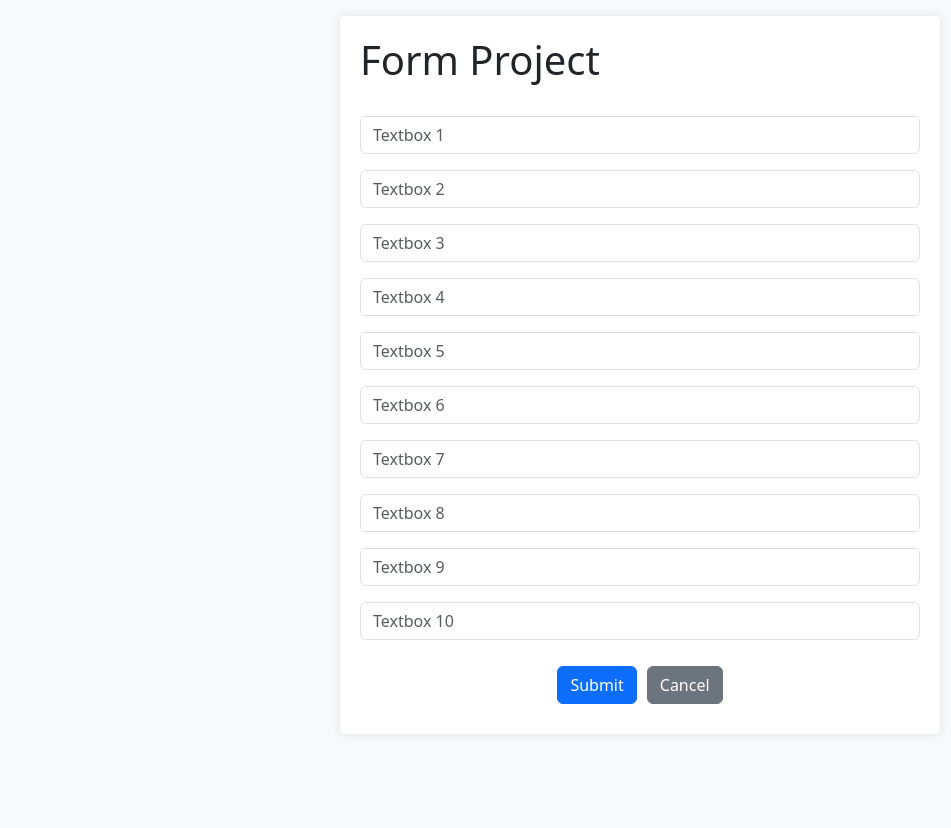
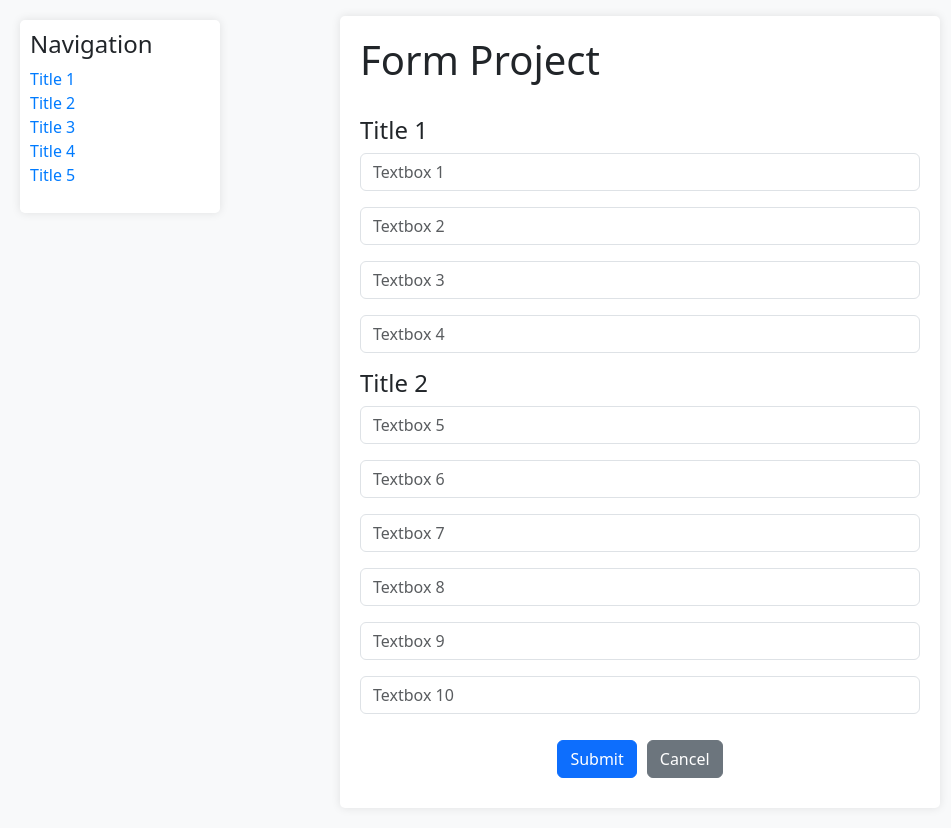
Before and after one commit to SabianDev/LPPM-Project-01, a PHP site: page / in a window 1280 px wide. Shown: the whole page, without its empty margins (0-951 px from the left). Before the commit the page ends 704 px from the top, so only its background shows below. Run offline with PHP 8.4, Linux system fonts and the light colour scheme.

Commit message:
update index & css

```diff
--- a/css/styles.css
+++ b/css/styles.css
@@ -16,6 +16,7 @@ body {
     flex-direction: column; /* {{ edit_1 }} */
     justify-content: flex-start; /* Align items at the start vertically */
     align-items: stretch; /* Stretch items to fill the container width */
+    margin-left: 240px; /* Add margin to the left to accommodate the fixed navigation */
 }
 
 .ctn-button{
@@ -29,3 +30,34 @@ body {
 .container .h1{
     align-items: center;
 }
+
+.navigation {
+    width: 200px; /* Set a fixed width for the navigation */
+    margin-right: 20px; /* Space between navigation and form */
+}
+
+.navigation ul {
+    list-style-type: none; /* Remove bullet points */
+    padding: 0; /* Remove padding */
+}
+
+.navigation a {
+    text-decoration: none; /* Remove underline */
+    color: #007bff; /* Bootstrap primary color */
+}
+
+.navigation a:hover {
+    text-decoration: underline; /* Underline on hover */
+}
+
+.ctn-nav {
+    border-radius: 5px; /* Optional: rounded corners */
+    padding: 10px;
+    position: fixed; /* Keep the navigation fixed */
+    top: 20px; /* Adjust top position */
+    left: 20px; /* Adjust left position */
+    width: 200px; /* Set a fixed width for the navigation */
+    background-color: white; /* Background color for the navigation */
+    box-shadow: 0 0 10px rgba(0, 0, 0, 0.1); /* Optional: subtle shadow */
+    z-index: 1000; /* Ensure it stays above other content */
+}
--- a/index.php
+++ b/index.php
@@ -10,9 +10,21 @@
 <body class="bg-light">
 
     <div class="container mt-3" style="margin: 20px 50px;">
-        <h1>Form Project</h1> <br>
+        <div class="ctn-nav"> <!-- {{ edit_1 }} -->
+            <div class="navigation">
+                <h4>Navigation</h4>
+                <ul>
+                    <li><a href="#title1">Title 1</a></li>
+                    <li><a href="#title2">Title 2</a></li>
+                    <li><a href="#title3">Title 3</a></li>
+                    <li><a href="#title4">Title 4</a></li>
+                    <li><a href="#title5">Title 5</a></li>
+                </ul>
+            </div>
+        </div>
+        <h1 id="title1">Form Project</h1> <br>
         <form>
-
+            <h4 id="title1">Title 1</h4>
             <div class="mb-3">
                 <input type="text" class="form-control" placeholder="Textbox 1">
             </div>
@@ -25,6 +37,8 @@
             <div class="mb-3">
                 <input type="text" class="form-control" placeholder="Textbox 4">
             </div>
+
+            <h4 id="title2">Title 2</h4>
             <div class="mb-3">
                 <input type="text" class="form-control" placeholder="Textbox 5">
             </div>
```
